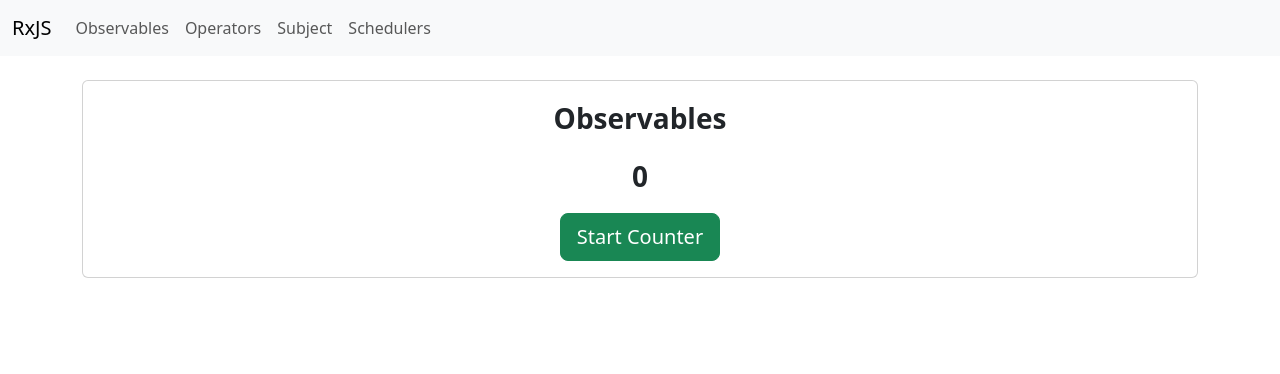
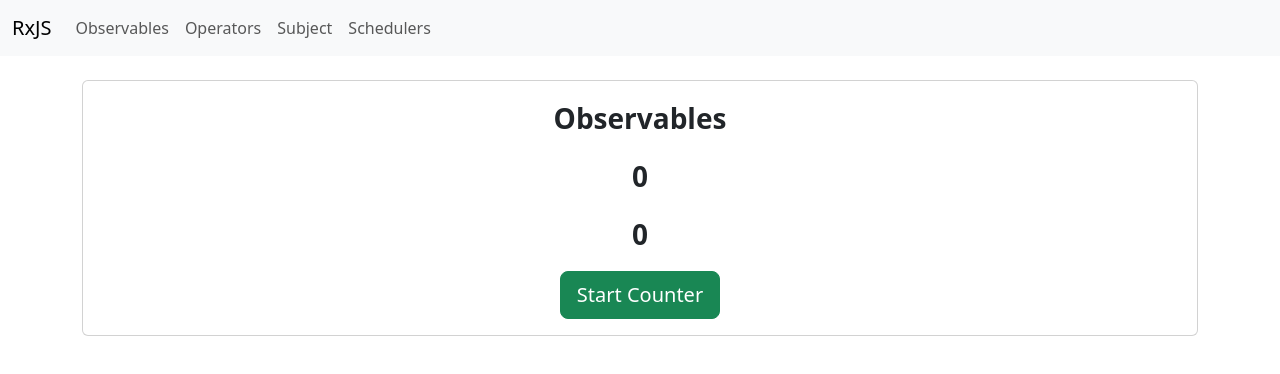
Before and after one commit to JMan4342/RxJS-Code, an Angular app in the folder RxJS-Code/: page /observables in a window 1280 px wide. Shown: the top 374 px of the page. Built offline with nearby package versions, Linux system fonts and the light colour scheme.

Commit message:
Clean up code.

```diff
--- a/RxJS-Code/src/app/observables/observables.component.html
+++ b/RxJS-Code/src/app/observables/observables.component.html
@@ -7,9 +7,9 @@
       <div class="d-flex justify-content-center">
         <p class="fw-semibold fs-3">{{ counter }}</p>
       </div>
-      <!-- <div class="d-flex justify-content-center">
+      <div class="d-flex justify-content-center">
         <p class="fw-semibold fs-3">{{ counter2 }}</p>
-      </div> -->
+      </div>
 
       <div class="d-flex justify-content-center">
         <button
--- a/RxJS-Code/src/app/observables/observables.component.ts
+++ b/RxJS-Code/src/app/observables/observables.component.ts
@@ -27,10 +27,6 @@
       }, 3000);
     });
 
-    // setTimeout(() => {
-    // this.observableMessage = 'Start Message'
-    // }, 1000);
-
     // OBSERVABLE BEING SUBSCRIBED AND EXECUTED
     message$.subscribe({
       next: (returnedVal) => {
@@ -38,10 +34,6 @@
       },
       error: (err) => console.log('Something went wrong'),
     });
-
-    // setTimeout(() => {
-    //   this.observableMessage = 'End Message';
-    // }, 2500);
 
   }
 
@@ -62,18 +54,18 @@
       error: (err: string) => console.log('Something went wrong: ' + err),
     };
 
-    // const counterObserver2 = {
-    //   next: (x: number) => (this.counter2 = x + 1),
-    //   error: (err: string) => console.log('Something went wrong: ' + err),
-    //   complete: () => console.log('Observer got a complete notification'),
-    // }
+    const counterObserver2 = {
+      next: (x: number) => (this.counter2 = x + 1),
+      error: (err: string) => console.log('Something went wrong: ' + err),
+      complete: () => console.log('Observer got a complete notification'),
+    }
 
     // THIS IS THE SUBSCRIPTION FOR THE COUNTER
     const demoCounter = this.counter$.subscribe(counterObserer);
-    // const demoCounter2 = this.counter$.subscribe(counterObserver2);
+    const demoCounter2 = this.counter$.subscribe(counterObserver2);
 
     setTimeout(() => {
-      demoCounter.unsubscribe();
+      demoCounter2.unsubscribe();
       this.observableMessage = 'Counter ended';
     }, 10000)
   }
```
Also changed, not shown: RxJS-Code/src/app/operators/operators.component.ts (+0 -32 lines), RxJS-Code/src/app/scheduler/scheduler.component.html (+0 -8 lines), RxJS-Code/src/app/subject/subject.component.ts (+0 -13 lines).
